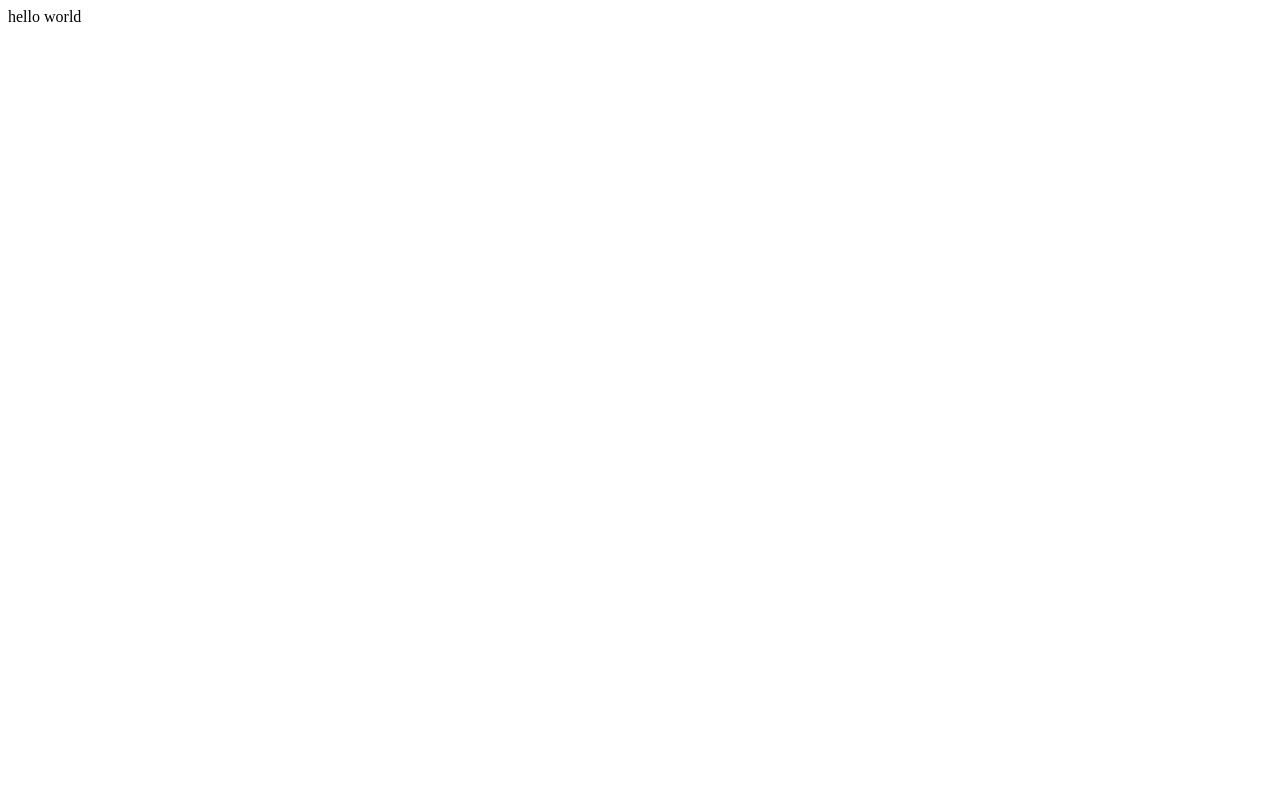
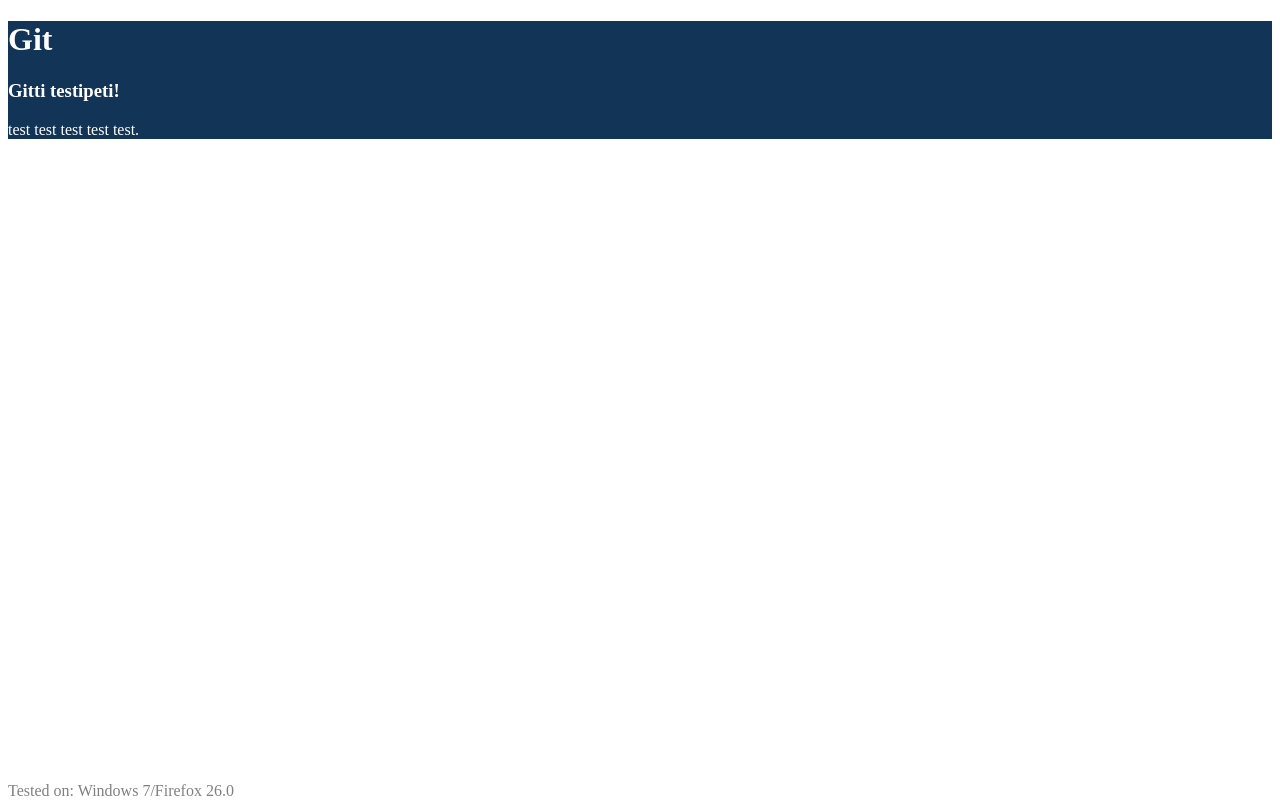
Before and after one commit to rustlock/example, a plain HTML site: page index.html in a window 1280 px wide. Drawn offline with Linux system fonts and the light colour scheme.

Commit message:
Updated to use styles

```diff
--- a/index.html
+++ b/index.html
@@ -1 +1,22 @@
-hello world
+<!DOCTYPE html>
+<html lang="en">
+
+<head>
+<meta charset="UTF-8">
+<title>Rene Kuusisto</title>
+<link href="main.css" rel="stylesheet" type="text/css">
+</head>
+
+<body>
+<div id="body" style="background-color:#123456;clear:both;color:white;">
+<header>
+	<h1>Git</h1>
+</header>
+<h3>Gitti testipeti!</h3>
+<p>test test test test test.<br />
+</div>
+<div id="test" style="color:grey;position:absolute; bottom:0;">
+Tested on: Windows 7/Firefox 26.0
+</div>
+</body>
+</html>
```
